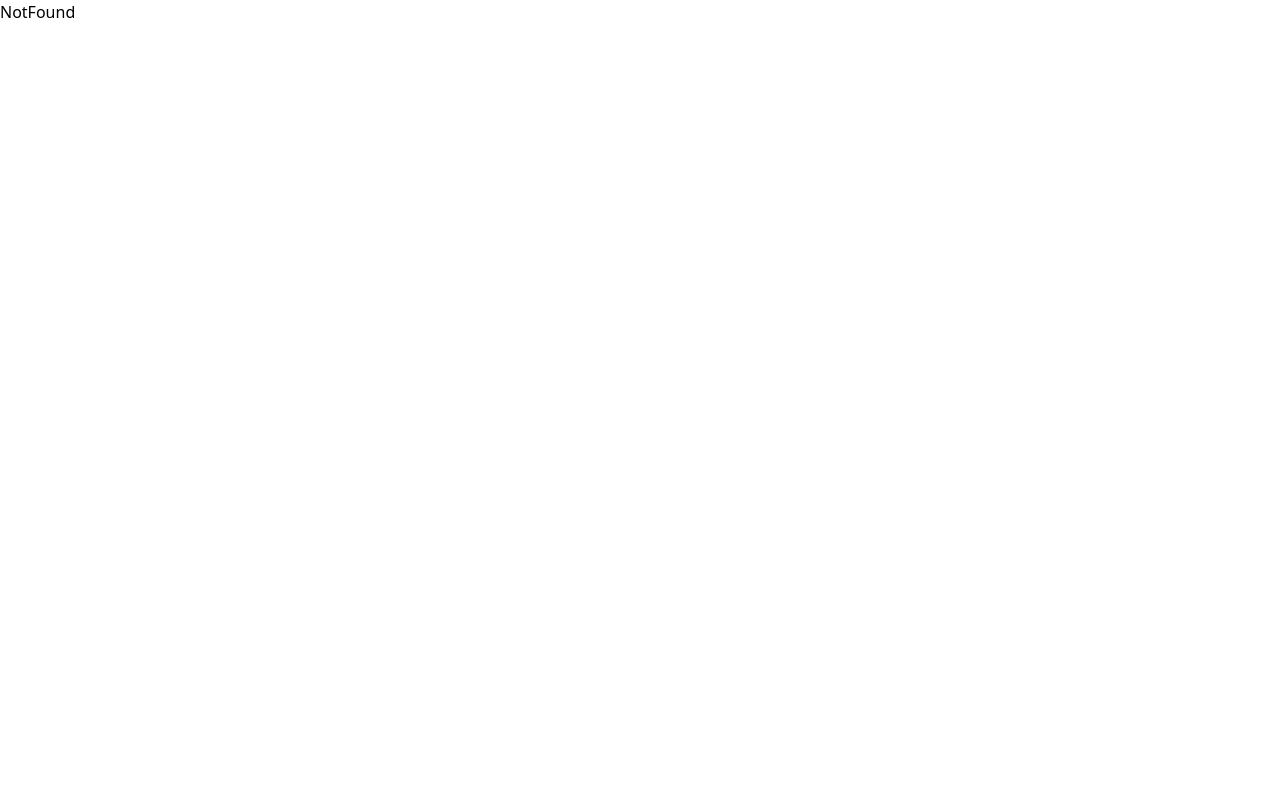
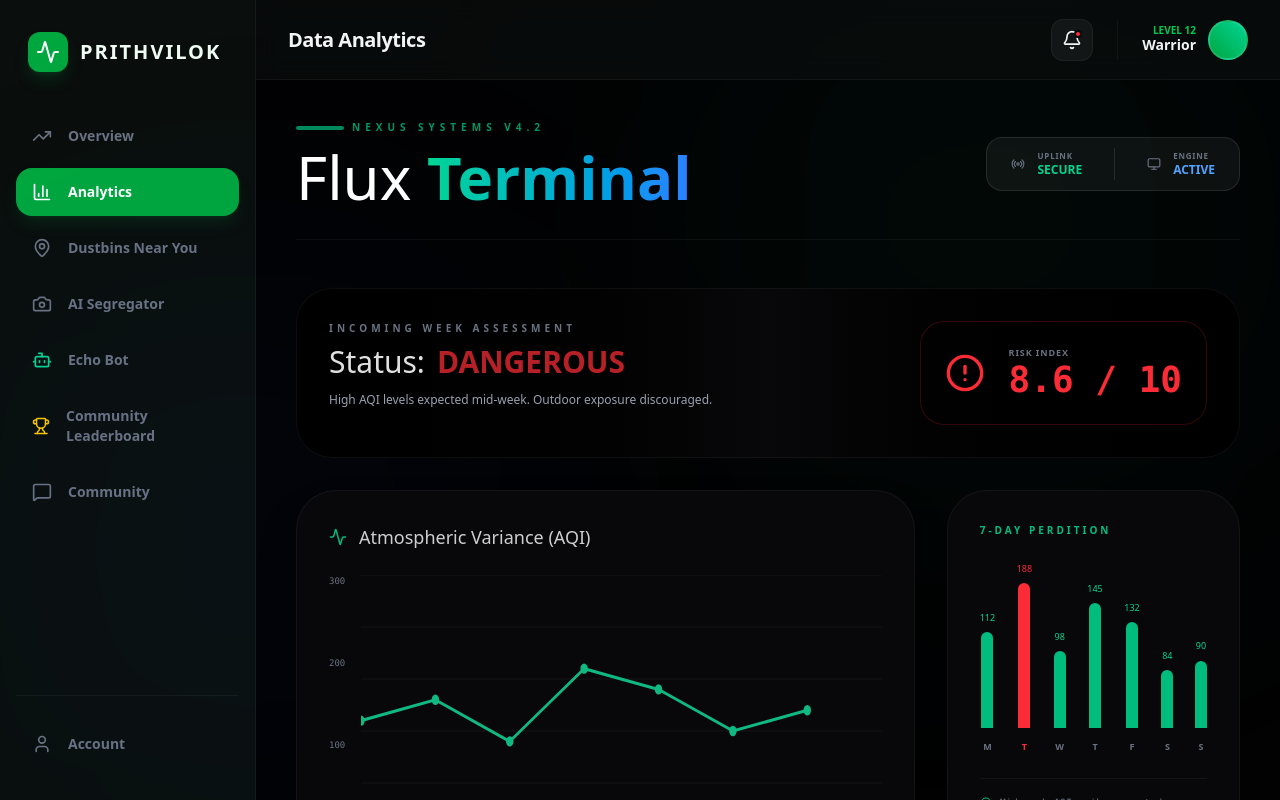
Before and after one commit to Nilesh-swain/TimeLess_27, a React (Vite) app in the folder frontend/: page /dashboard/analytics in a window 1280 px wide. Built offline with nearby package versions, Linux system fonts and the light colour scheme.

Commit message:
making the frontend analytic page and eco bot editing done

```diff
--- a/frontend/src/features/Analytics/AnalyticsPage.jsx
+++ b/frontend/src/features/Analytics/AnalyticsPage.jsx
@@ -1,27 +1,15 @@
 import React, { useState, useEffect } from "react";
 import {
-  Globe,
+  Activity,
   Radio,
-  Zap,
-  Shield,
-  ArrowRight,
-  Fingerprint,
-  Cpu,
-  Activity,
-  TrendingUp,
-  BarChart3,
-  Layers
+  Monitor,
+  AlertCircle,
+  Waves,
+  ShieldCheck,
+  Info,
 } from "lucide-react";
-import { useNavigate } from "react-router-dom";
-
-// --- LOCAL IMAGE ASSETS ---
-// These paths match the depth you provided: ../../../assets/
-import img01 from "../../../assets/img03.jpeg";
-import img02 from "../../../assets/img02.jpeg";
-import img03 from "../../../assets/img01.jpeg";
 
 const AnalyticsPage = () => {
-  const navigate = useNavigate();
   const [isLoaded, setIsLoaded] = useState(false);
 
   useEffect(() => {
@@ -29,178 +17,215 @@ const AnalyticsPage = () => {
   }, []);
 
   return (
-    <div className="min-h-screen bg-[#000101] text-white font-sans selection:bg-emerald-500/50 overflow-x-hidden">
+    <div className="min-h-screen bg-[#020203] text-[#e0e0e0] p-4 lg:p-10 overflow-x-hidden relative">
 
-      {/* --- BACKGROUND HUD LAYER --- */}
-      <div className="fixed inset-0 pointer-events-none z-0">
-        <div className="absolute inset-0 bg-[radial-gradient(circle_at_50%_0%,_rgba(16,185,129,0.07),transparent_50%)]" />
-        <div className="absolute inset-0 opacity-[0.03]" style={{ backgroundImage: `url("https://www.transparenttextures.com/patterns/carbon-fibre.png")` }} />
-        <div className="absolute inset-0 bg-[linear-gradient(to_right,#80808012_1px,transparent_1px),linear-gradient(to_bottom,#80808012_1px,transparent_1px)] bg-[size:40px_40px]" />
+      {/* BACKGROUND */}
+      <div className="fixed inset-0 pointer-events-none">
+        <div className="absolute top-[-10%] right-0 w-[600px] h-[600px] bg-emerald-500/5 blur-[150px] rounded-full" />
+        <div className="absolute bottom-0 left-0 w-[500px] h-[500px] bg-blue-600/5 blur-[150px] rounded-full" />
       </div>
 
-      {/* --- HUD NAVIGATION --- */}
-      <nav className="fixed top-0 w-full z-[100] bg-black/60 backdrop-blur-xl border-b border-white/5">
-        <div className="flex items-center justify-between px-8 py-5 max-w-[1600px] mx-auto">
-          <div className="flex items-center gap-3 group cursor-pointer" onClick={() => navigate("/")}>
-            <Fingerprint className="text-emerald-400" size={28} />
-            <div className="flex flex-col">
-              <span className="text-xl font-black tracking-[0.3em] uppercase leading-none">
-                PRITHVI<span className="text-emerald-500">LOK</span>
+      {/* HEADER */}
+      <header className="relative z-10 flex flex-col md:flex-row justify-between items-start md:items-center mb-12 gap-6 border-b border-white/5 pb-8">
+        <div>
+          <div className="flex items-center gap-2 mb-3">
+            <div className="h-1 w-12 bg-emerald-500 rounded-full animate-pulse" />
+            <span className="text-[10px] font-black uppercase tracking-[0.5em] text-emerald-500/80">
+              Nexus Systems v4.2
             </span>
-              <span className="text-[7px] font-bold text-emerald-500/40 tracking-[0.5em] uppercase">Intelligence Terminal</span>
           </div>
+          <h1 className="text-4xl lg:text-6xl font-extralight text-white">
+            Flux{" "}
+            <span className="font-bold text-transparent bg-clip-text bg-gradient-to-r from-emerald-400 to-blue-500">
+              Terminal
+            </span>
+          </h1>
         </div>
 
-          <div className="flex gap-4">
-            <button onClick={() => navigate("/dashboard")} className="px-6 py-2 bg-emerald-500 text-black text-[10px] font-black uppercase tracking-widest hover:bg-white transition-all skew-x-[-15deg]">
-              <span className="inline-block skew-x-[15deg]">Launch Console</span>
-            </button>
+        <div className="flex items-center gap-4 bg-white/5 border border-white/10 p-2 rounded-2xl">
+          <TopStat icon={<Radio size={14} />} label="Uplink" value="Secure" color="text-emerald-400" />
+          <div className="w-px h-8 bg-white/10" />
+          <TopStat icon={<Monitor size={14} />} label="Engine" value="Active" color="text-blue-400" />
         </div>
+      </header>
+
+      <div className="relative z-10 grid lg:grid-cols-12 gap-8">
+
+        {/* UPCOMING WEEK STATUS */}
+        <div className="lg:col-span-12 bg-gradient-to-r from-black via-[#08080a] to-black border border-white/5 rounded-[36px] p-8 flex flex-col md:flex-row justify-between gap-6">
+          <div>
+            <p className="text-[10px] uppercase tracking-[0.4em] font-black text-gray-500 mb-2">
+              Incoming Week Assessment
+            </p>
+            <h3 className="text-3xl font-light">
+              Status:
+              <span className="ml-3 font-bold text-red-500 animate-pulse">
+                DANGEROUS
+              </span>
+            </h3>
+            <p className="mt-3 text-xs text-gray-400 max-w-xl">
+              High AQI levels expected mid-week. Outdoor exposure discouraged.
+            </p>
           </div>
-      </nav>
 
-      {/* --- MAIN CONTENT --- */}
-      <main className="relative z-10 pt-32 pb-20 px-6 md:px-10 max-w-[1600px] mx-auto">
-
-        {/* ANALYTICS HEADER */}
-        <div className="grid lg:grid-cols-2 gap-10 items-end mb-20">
+          <div className="flex items-center gap-6 bg-black/40 p-6 rounded-3xl border border-red-500/20">
+            <AlertCircle className="text-red-500" size={40} />
             <div>
-            <div className="flex items-center gap-3 mb-6">
-              <div className="w-2 h-2 bg-emerald-500 rounded-full animate-ping" />
-              <span className="text-[10px] font-black tracking-[0.5em] text-emerald-500 uppercase">Atmospheric Data Stream Active</span>
-            </div>
-            <h1 className="text-6xl md:text-8xl font-black uppercase tracking-tighter leading-none">
-              Weekly <br /> <span className="text-emerald-500 italic">Analysis.</span>
-            </h1>
-          </div>
-          <div className="bg-white/[0.02] border border-white/5 p-8 backdrop-blur-md rounded-sm">
-            <div className="flex justify-between items-center mb-4">
-              <span className="text-[9px] font-black text-gray-500 tracking-widest uppercase">System Forecast</span>
-              <Layers size={14} className="text-emerald-500 opacity-50" />
-            </div>
-            <div className="text-4xl font-black text-emerald-400 font-mono tracking-tighter flex items-baseline gap-2">
-              AQI: 142 <span className="text-xs text-emerald-500/40 font-sans tracking-widest uppercase">Target: Stable</span>
-            </div>
-            <div className="w-full h-[2px] bg-white/5 mt-4 overflow-hidden relative">
-              <div className="absolute inset-0 bg-emerald-500 animate-loading-bar" style={{width: '30%'}} />
+              <p className="text-[9px] uppercase tracking-widest font-black text-gray-500">
+                Risk Index
+              </p>
+              <p className="text-4xl font-mono font-bold text-red-500">
+                8.6 / 10
+              </p>
             </div>
           </div>
         </div>
 
-        {/* --- DATA VISUALIZATION SECTION --- */}
-        <section className="grid lg:grid-cols-12 gap-6 mb-40">
-          {/* Trend Graph Container */}
-          <div className="lg:col-span-8 bg-white/[0.01] border border-white/10 p-10 relative group overflow-hidden">
-            <div className="absolute top-0 right-0 p-4 font-mono text-[8px] text-emerald-500/20">LOG_SEQUENCE: 882-X</div>
-            <h3 className="text-xs font-black uppercase tracking-[0.3em] text-gray-500 mb-12">AQI Trend: Last 7 Cycles</h3>
+        {/* ATMOSPHERIC VARIANCE (UPDATED GRAPH) */}
+        <div className="lg:col-span-8 bg-[#08080a] border border-white/5 rounded-[40px] p-8 shadow-2xl">
+          <h2 className="text-lg text-white/80 flex items-center gap-3 mb-6">
+            <Activity className="text-emerald-500" size={18} />
+            Atmospheric Variance (AQI)
+          </h2>
 
-            <div className="relative h-72 w-full">
-              <svg className="w-full h-full overflow-visible" viewBox="0 0 800 200">
-                {/* Horizontal Grid */}
-                {[0, 50, 100, 150].map(y => (
-                  <line key={y} x1="0" y1={y} x2="800" y2={y} stroke="white" strokeOpacity="0.03" strokeWidth="1" />
+          <div className="relative h-[260px] w-full">
+
+            {/* Y AXIS */}
+            <div className="absolute left-0 top-0 h-full flex flex-col justify-between text-[9px] text-gray-500 font-mono">
+              <span>300</span>
+              <span>200</span>
+              <span>100</span>
+              <span>0</span>
+            </div>
+
+            <svg
+              className="ml-8 w-[calc(100%-2rem)] h-full"
+              viewBox="0 0 700 250"
+              preserveAspectRatio="none"
+            >
+              {/* GRID */}
+              {[0, 50, 100, 150, 200].map((y, i) => (
+                <line
+                  key={i}
+                  x1="0"
+                  y1={y}
+                  x2="700"
+                  y2={y}
+                  stroke="white"
+                  strokeOpacity="0.05"
+                />
               ))}
-                {/* Animated Trend Line */}
+
+              {/* AQI LINE */}
               <path
-                  d="M0,160 Q100,130 200,150 T400,70 T600,110 T800,40"
+                d="M0,140 L100,120 L200,160 L300,90 L400,110 L500,150 L600,130"
                 fill="none"
                 stroke="#10b981"
                 strokeWidth="3"
-                  strokeDasharray="1000"
-                  strokeDashoffset={isLoaded ? "0" : "1000"}
-                  className="drop-shadow-[0_0_12px_rgba(16,185,129,0.4)] transition-all duration-[3000ms] ease-out"
+                strokeDasharray="1200"
+                strokeDashoffset={isLoaded ? "0" : "1200"}
+                className="transition-all duration-[3s]"
               />
+
+              {/* POINTS */}
+              {[
+                [0, 140],
+                [100, 120],
+                [200, 160],
+                [300, 90],
+                [400, 110],
+                [500, 150],
+                [600, 130],
+              ].map(([x, y], i) => (
+                <circle key={i} cx={x} cy={y} r="5" fill="#10b981" />
+              ))}
             </svg>
-              <div className="flex justify-between mt-8 text-[10px] font-black text-gray-600 tracking-[0.2em] uppercase font-mono">
-                <span>Mon</span><span>Tue</span><span>Wed</span><span>Thu</span><span>Fri</span><span>Sat</span><span>Sun</span>
+
+            {/* X AXIS */}
+            <div className="ml-8 mt-3 flex justify-between text-[9px] font-black text-gray-500 tracking-widest">
+              <span>MON</span>
+              <span>TUE</span>
+              <span>WED</span>
+              <span>THU</span>
+              <span>FRI</span>
+              <span>SAT</span>
+              <span>SUN</span>
             </div>
           </div>
         </div>
 
-          {/* Predictions Sidebar */}
-          <div className="lg:col-span-4 space-y-4">
-            <PredictiveCard day="TOMORROW" aqi="138" status="NOMINAL" />
-            <PredictiveCard day="WEDNESDAY" aqi="156" status="INC_RISK" color="text-red-500" />
-            <PredictiveCard day="THURSDAY" aqi="121" status="OPTIMAL" color="text-blue-400" />
-            <div className="p-8 bg-emerald-500 text-black flex flex-col justify-center items-center text-center cursor-pointer hover:bg-white transition-all group">
-              <Zap size={24} className="mb-2 group-hover:scale-125 transition-transform" />
-              <span className="font-black text-[10px] tracking-[0.3em] uppercase">Sync External Nodes</span>
+        {/* WEEKLY PROJECTION */}
+        <div className="lg:col-span-4 bg-[#08080a] border border-white/5 rounded-[40px] p-8">
+          <h3 className="text-[10px] font-black uppercase tracking-[0.3em] text-emerald-500 mb-6">
+            7-Day Perdition
+          </h3>
+
+          <div className="flex items-end justify-between gap-2 h-48">
+            <ProjectionBar day="M" height="50%" val="112" />
+            <ProjectionBar day="T" height="85%" val="188" alert />
+            <ProjectionBar day="W" height="40%" val="98" />
+            <ProjectionBar day="T" height="65%" val="145" />
+            <ProjectionBar day="F" height="55%" val="132" />
+            <ProjectionBar day="S" height="30%" val="84" />
+            <ProjectionBar day="S" height="35%" val="90" />
+          </div>
+
+          <p className="text-[10px] text-gray-500 font-mono mt-6 border-t border-white/5 pt-4">
+            <Info size={12} className="inline mr-2 text-emerald-500" />
+            Mid-week AQI spike expected.
+          </p>
+        </div>
+
+        {/* WATER QUALITY */}
+        <div className="lg:col-span-12 bg-white/[0.02] border border-white/5 rounded-[48px] p-10">
+          <h3 className="text-4xl font-light text-white mb-10">
+            Water <span className="font-bold italic">Pollution Variance</span>
+          </h3>
+
+          <div className="grid md:grid-cols-3 gap-8">
+            <WaterInsight icon={<AlertCircle className="text-red-500" />} title="Contamination Alert" desc="Nitrogen spike detected mid-week." />
+            <WaterInsight icon={<Waves className="text-blue-500" />} title="Flow Status" desc="Average flow stable at 4.2 m/s." />
+            <WaterInsight icon={<ShieldCheck className="text-emerald-500" />} title="Bio-Security" desc="Filtration operating at 94% efficiency." />
           </div>
         </div>
-        </section>
 
-        {/* --- FEATURE SECTION (IMAGE DRIVEN) --- */}
-        <div className="space-y-48">
-          <FeatureBlock
-            num="01" img={img01} tag="Infrastucture" title="Dustbin Finder"
-            desc="Mapping localized disposal units through geospatial intelligence to eliminate urban blind spots."
-          />
-          <FeatureBlock
-            num="02" img={img02} tag="Neural Link" title="Eco-Bot Core" reverse
-            desc="A decentralized AI coordinator designed to mobilize environmental groups without social noise."
-          />
-          <FeatureBlock
-            num="03" img={img03} tag="Computer Vision" title="AI Segregator"
-            desc="Automated material recognition protocols to ensure waste streams are optimized for recycling."
-          />
       </div>
-      </main>
-
-      {/* --- FOOTER --- */}
-      <footer className="py-20 border-t border-white/5 text-center bg-black">
-        <Cpu className="mx-auto text-emerald-500/20 mb-6 animate-spin-slow" size={32} />
-        <p className="text-[8px] font-black tracking-[1em] text-gray-800 uppercase">PrithviLok // v4.0.2 // Intelligence Secure</p>
-      </footer>
-
-      {/* --- ANIMATIONS --- */}
-      <style dangerouslySetInnerHTML={{ __html: `
-        @keyframes loading-bar { 0% { left: -100% } 100% { left: 100% } }
-        .animate-loading-bar { animation: loading-bar 3s linear infinite; }
-        @keyframes spin-slow { from { transform: rotate(0deg) } to { transform: rotate(360deg) } }
-        .animate-spin-slow { animation: spin-slow 15s linear infinite; }
-      `}} />
     </div>
   );
 };
 
-// --- SUB-COMPONENTS ---
+/* SUB COMPONENTS */
 
-const PredictiveCard = ({ day, aqi, status, color = "text-emerald-500" }) => (
-  <div className="p-8 bg-white/[0.02] border border-white/5 flex justify-between items-center hover:bg-emerald-500/5 transition-colors group">
+const TopStat = ({ icon, label, value, color }) => (
+  <div className="flex items-center gap-3 px-4 py-1">
+    <div className="text-gray-500">{icon}</div>
     <div>
-      <span className="block text-[8px] font-black text-gray-600 tracking-widest mb-1 uppercase font-mono">{day}</span>
-      <span className="text-xl font-black uppercase tracking-tighter group-hover:text-emerald-400 transition-colors">Forecast</span>
-    </div>
-    <div className="text-right">
-      <span className={`block text-3xl font-mono font-black ${color}`}>{aqi}</span>
-      <span className="text-[8px] font-bold text-gray-500 uppercase tracking-widest">{status}</span>
+      <p className="text-[8px] font-black text-gray-500 uppercase tracking-widest">{label}</p>
+      <p className={`text-xs font-bold uppercase ${color}`}>{value}</p>
     </div>
   </div>
 );
 
-const FeatureBlock = ({ num, img, tag, title, desc, reverse }) => (
-  <div className={`flex flex-col lg:flex-row items-center gap-16 md:gap-32 ${reverse ? 'lg:flex-row-reverse' : ''}`}>
-    <div className="w-full lg:w-1/2 relative group">
-      <div className="absolute -top-4 -left-4 w-12 h-12 border-t border-l border-emerald-500/30" />
-      <div className="absolute -bottom-4 -right-4 w-12 h-12 border-b border-r border-emerald-500/30" />
-      <div className="aspect-[16/10] overflow-hidden border border-white/10 relative">
-        <img src={img} alt={title} className="w-full h-full object-cover grayscale brightness-50 contrast-125 group-hover:grayscale-0 group-hover:scale-105 transition-all duration-[1.5s]" />
-        <div className="absolute inset-0 bg-gradient-to-t from-black via-transparent to-transparent opacity-60" />
-        <div className="absolute bottom-4 left-4 bg-emerald-500 text-black font-black text-[8px] px-2 py-0.5 uppercase tracking-[0.2em]">Live_Feed_Node_0{num}</div>
+const ProjectionBar = ({ day, height, val, alert }) => (
+  <div className="flex flex-col items-center justify-end h-full">
+    <span className={`text-[9px] mb-2 ${alert ? "text-red-500" : "text-emerald-400"}`}>
+      {val}
+    </span>
+    <div
+      style={{ height }}
+      className={`w-3 rounded-t-full ${alert ? "bg-red-500" : "bg-emerald-500"}`}
+    />
+    <span className={`mt-3 text-[9px] font-black ${alert ? "text-red-500" : "text-gray-500"}`}>
+      {day}
+    </span>
   </div>
-    </div>
-    <div className="w-full lg:w-1/2">
-      <div className="flex items-center gap-4 mb-6">
-        <span className="text-emerald-500 font-black text-2xl italic tracking-tighter">{num}</span>
-        <div className="h-[1px] w-12 bg-emerald-500/30" />
-        <span className="text-[9px] font-black tracking-[0.5em] text-gray-500 uppercase">{tag}</span>
-      </div>
-      <h2 className="text-5xl md:text-6xl font-black uppercase tracking-tighter mb-8 leading-none">{title}</h2>
-      <p className="text-gray-400 text-lg uppercase leading-relaxed font-medium tracking-tight max-w-lg">{desc}</p>
-      <button className="mt-10 flex items-center gap-3 text-emerald-500 text-[10px] font-black uppercase tracking-[0.3em] hover:text-white transition-colors">
-        Read Protocol <ArrowRight size={14} />
-      </button>
-    </div>
+);
+
+const WaterInsight = ({ icon, title, desc }) => (
+  <div className="p-8 bg-white/[0.03] border border-white/5 rounded-3xl hover:-translate-y-1 transition-all">
+    <div className="mb-4">{icon}</div>
+    <h4 className="text-sm font-bold text-white mb-2 uppercase">{title}</h4>
+    <p className="text-xs text-gray-500">{desc}</p>
   </div>
 );
 
--- a/frontend/src/layout/DashboardLayout.jsx
+++ b/frontend/src/layout/DashboardLayout.jsx
@@ -9,7 +9,8 @@ import {
   Bell,
   User,
   Bot,
-  Trophy, // 👑 ADDED
+  Trophy,
+  BarChart3, // 📊 ADDED for Analytics
 } from "lucide-react";
 
 const DashboardLayout = () => {
@@ -17,10 +18,13 @@ const DashboardLayout = () => {
 
   const getPageTitle = () => {
     const path = location.pathname.split("/").pop();
+    // Logic for mapping paths to readable titles
     if (path === "chatbot") return "Echo AI Bot";
     if (path === "segregator") return "AI Segregator";
     if (path === "map") return "Nearby Dustbins";
     if (path === "leadership") return "Community Leaderboard";
+    if (path === "analytics") return "Data Analytics"; // 📈 ADDED
+
     return path ? path.charAt(0).toUpperCase() + path.slice(1) : "Overview";
   };
 
@@ -44,6 +48,13 @@ const DashboardLayout = () => {
             label="Overview"
           />
 
+          {/* 📊 ANALYTICS ITEM ADDED */}
+          <SidebarItem
+            to="/dashboard/analytics"
+            icon={<BarChart3 size={20} />}
+            label="Analytics"
+          />
+
           <SidebarItem
             to="/dashboard/map"
             icon={<MapPin size={20} />}
@@ -62,14 +73,12 @@ const DashboardLayout = () => {
             label="Echo Bot"
           />
 
-          {/* 👑 COMMUNITY LEADER */}
           <SidebarItem
             to="/dashboard/leadership"
             icon={<Trophy size={20} className="text-yellow-400" />}
             label="Community Leaderboard"
           />
 
-          {/* --- EXTERNAL COMMUNITY LINK --- */}
           <SidebarItem
             as="a"
             href="http://127.0.0.1:5500/TimeLess/environment-twitter/login.html"
@@ -89,7 +98,6 @@ const DashboardLayout = () => {
 
       {/* --- 2. MAIN CONTENT AREA --- */}
       <div className="flex-1 flex flex-col min-w-0 overflow-hidden">
-        {/* --- FIXED NAVBAR --- */}
         <header className="h-20 bg-[#080b0a]/80 backdrop-blur-md border-b border-white/5 flex items-center justify-between px-8 shrink-0 z-20">
           <h2 className="text-xl font-black tracking-tight">
             {getPageTitle()}
@@ -115,7 +123,6 @@ const DashboardLayout = () => {
           </div>
         </header>
 
-        {/* --- DYNAMIC PAGE CONTENT --- */}
         <main className="flex-1 overflow-y-auto bg-[#080b0a] relative">
           <Outlet />
         </main>
--- a/frontend/src/navigation/AppNavigator.jsx
+++ b/frontend/src/navigation/AppNavigator.jsx
@@ -10,9 +10,10 @@ import EchoBotPage from "../features/chat/pages/EchoBotPage";
 import SegregatorPage from "../features/segregator/pages/SegregatorPage";
 import SignupPage from "../features/auth/pages/SignupPage";
 import SigninPage from "../features/auth/pages/SigninPage";
+import LeadershipPage from "../features/leadership/LeadershipPage";
 
-// 🔥 ADD THIS IMPORT
-import LeadershipPage from "../features/leadership/LeadershipPage";
+// 🔥 1. IMPORT YOUR NEW ANALYTICS PAGE
+import AnalyticsPage from "../features/Analytics/AnalyticsPage.jsx";
 
 const AppNavigator = () => {
   return (
@@ -29,6 +30,10 @@ const AppNavigator = () => {
       {/* Dashboard Layout */}
       <Route path="/dashboard" element={<DashboardLayout />}>
         <Route index element={<OverviewPage />} />
+
+        {/* 🔥 2. CONNECTED ANALYTICS ROUTE */}
+        <Route path="analytics" element={<AnalyticsPage />} />
+
         <Route path="map" element={<MapPage />} />
         <Route path="chatbot" element={<EchoBotPage />} />
         <Route path="segregator" element={<SegregatorPage />} />
```
Also changed, not shown: frontend/src/features/chat/pages/EchoBotPage.jsx (+29 -5 lines), frontend/package.json (line endings or trailing spaces). Lines whose indentation alone changed are shown as unchanged.
